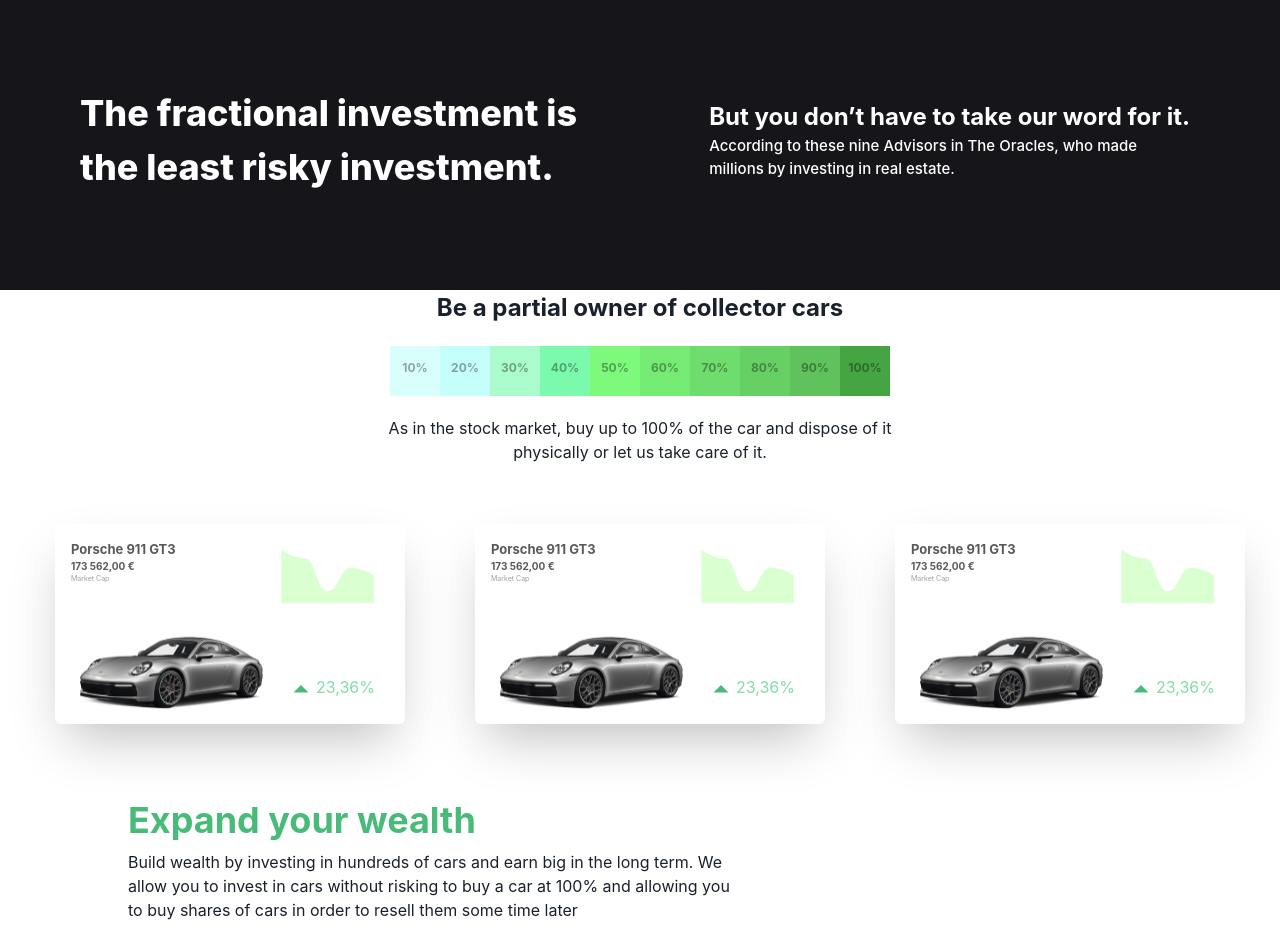
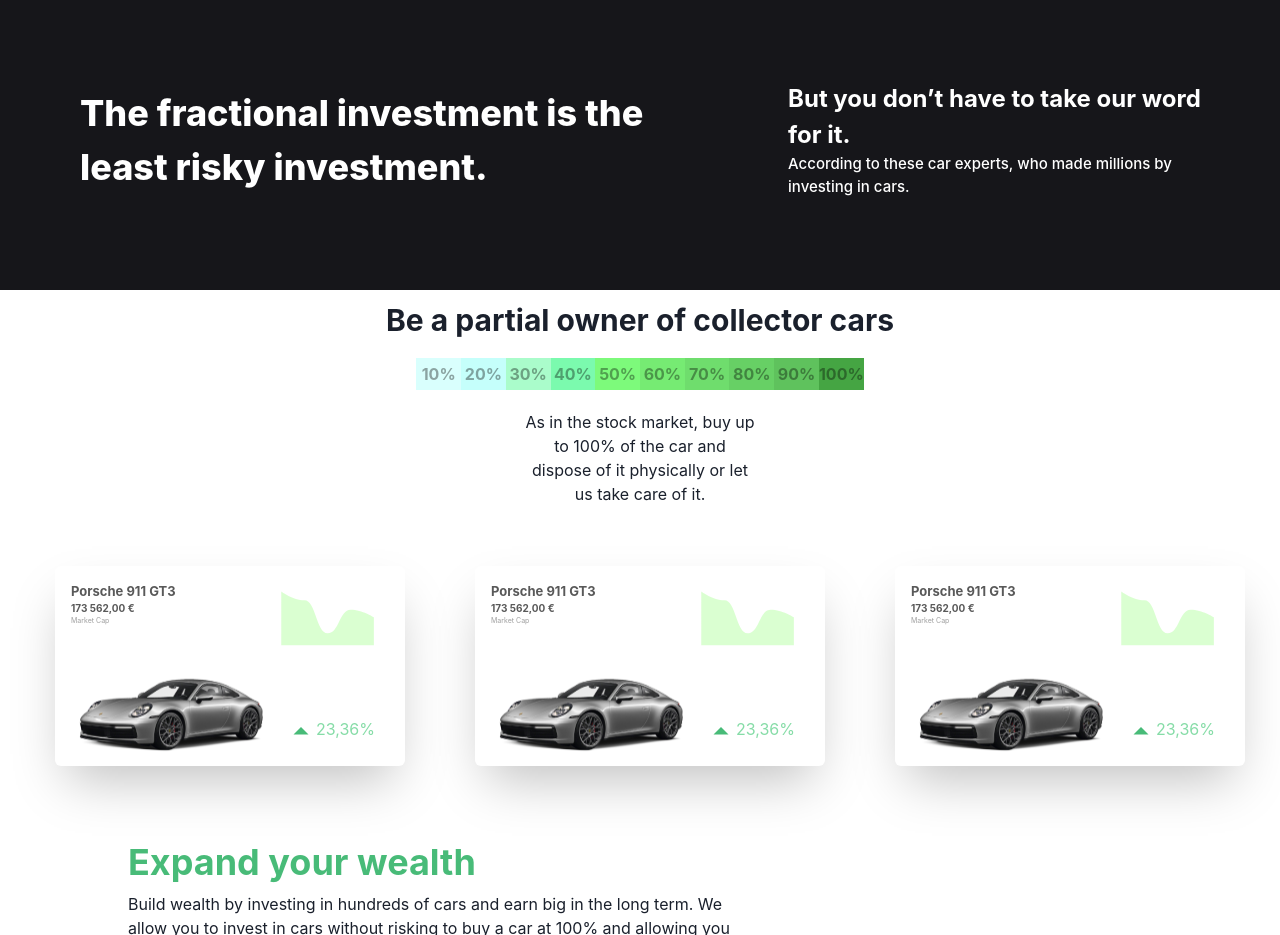
Before and after one commit to azerpas/fractif, a Next.js app: page / in a window 1280 px wide. Shown: the part 2600-3535 px from the top of the page. Built offline with nearby package versions, Linux system fonts and the light colour scheme.

Commit message:
dimensions inside Pourcentage component

```diff
--- a/src/pages/components/pourcentage/index.tsx
+++ b/src/pages/components/pourcentage/index.tsx
@@ -8,14 +8,36 @@
   Center,
   Box
 } from '@chakra-ui/react';
+import { useEffect } from 'react';
+import { useRef, useLayoutEffect, useState } from 'react';
 
 import GreenShadow from "../Shadow/green"
-export default function pourcentage(data) {
+
+export default function Pourcentage(data) {
+  const boxRef = useRef();
+
+  const [dimensions, setDimensions] = useState<{width: undefined|number, height: undefined|number}>({width: undefined, height: undefined});
+  useLayoutEffect(() => {
+    if(boxRef.current){
+      setDimensions({width: boxRef.current!.offsetWidth, height: boxRef.current!.offsetHeight});
+    }
+  }, []);
+  useEffect(() => {
+    let movement_timer = null;
+    window.addEventListener('resize', ()=>{
+      clearInterval(movement_timer);
+      movement_timer = setTimeout(() => {
+        if(boxRef.current){
+          setDimensions({width: boxRef.current!.offsetWidth, height: boxRef.current!.offsetHeight});
+        }
+      }, 100);
+    });
+  }, [])
   return (
     <>
-    <Box bg={data.colorbox} boxSize={{ base: '35px', sm: '35px', lg: '50px' }} alignItems="center" >
+    <Box bg={data.colorbox} alignItems="center" ref={boxRef}>
       <Center >
-          <Text fontWeight="bold" color="blackAlpha.500" mt={{ base: '8px', sm: '8px', lg: '13px' }} fontSize={{ base: '12px', sm: '12px', lg: '' }} textAlign="center">{data.pourcentageCard}</Text>
+          <Text fontWeight="bold" color="blackAlpha.500" my="1" textAlign="center">{data.pourcentageCard}</Text>
       </Center>
     </Box>
     </>
--- a/src/pages/index.tsx
+++ b/src/pages/index.tsx
@@ -16,7 +16,8 @@
   SimpleGrid,
   Box,
   Divider,
-  Heading
+  Heading,
+  Container
 } from '@chakra-ui/react';
 import { createIcon } from "@chakra-ui/icons"
 import Pourcentage from './components/pourcentage'
@@ -41,16 +42,16 @@
           </Text>
           <Flex flexDirection="column" mb={{ base: '70px', sm: '70px', lg: '0' }} margin={{ base: '', sm: '', lg: 'auto' }} ml={{ base: '20px', sm: '20px', lg: '80px' }}>
             <Text color="white" fontWeight="bold" fontSize={{ base: '12px', sm: '12px', lg: '2xl' }}  w={{ base: '90%', sm: '', lg: '85%' }}>But you don’t have to take our word for it.</Text>
-            <Text color="white" fontWeight="medium" fontSize={{ base: '10px', sm: '10px', lg: '15px' }}  w={{ base: '90%', sm: '', lg: '80%' }}>According to these nine Advisors in The Oracles, who
-            made millions by investing in real estate.</Text>
+            <Text color="white" fontWeight="medium" fontSize={{ base: '10px', sm: '10px', lg: '15px' }}  w={{ base: '90%', sm: '', lg: '80%' }}>According to these car experts, who
+            made millions by investing in cars.</Text>
           </Flex>
       </Flex>
+      <Container>
         <Center>
-          <Text fontWeight="bold" fontSize="2xl" textAlign="center">Be a partial owner of collector cars</Text>
+          <Heading fontSize="3xl" mt={3}>Be a partial owner of collector cars</Heading>
         </Center>
-
         <Center mt="20px">
-        <Flex flexDirection="row">
+          <SimpleGrid columns={10}>
             <Pourcentage colorbox="#D9FFFD" pourcentageCard="10%"></Pourcentage>
             <Pourcentage colorbox="#C5FFFB" pourcentageCard="20%"></Pourcentage>
             <Pourcentage colorbox="#AAFCCB" pourcentageCard="30%"></Pourcentage>
@@ -61,7 +62,7 @@
             <Pourcentage colorbox="#67D065" pourcentageCard="80%"></Pourcentage>
             <Pourcentage colorbox="#5FC25D" pourcentageCard="90%"></Pourcentage>
             <Pourcentage colorbox="#45A543" pourcentageCard="100%"></Pourcentage>
-        </Flex>
+            </SimpleGrid>
         </Center>
 
         <Center>
@@ -69,6 +70,8 @@
             As in the stock market, buy up to 100% of the car and dispose of it physically or let us take care of it.
           </Text>
         </Center>
+      </Container>
+
 
     <Flex mt="60px" ml={{ base: '', sm: '', lg: '20px' }} flexDirection={{ base: 'column', sm: 'column', lg: 'row' }}>
       <CarStat911></CarStat911>
```
Lines whose indentation alone changed are shown as unchanged.
